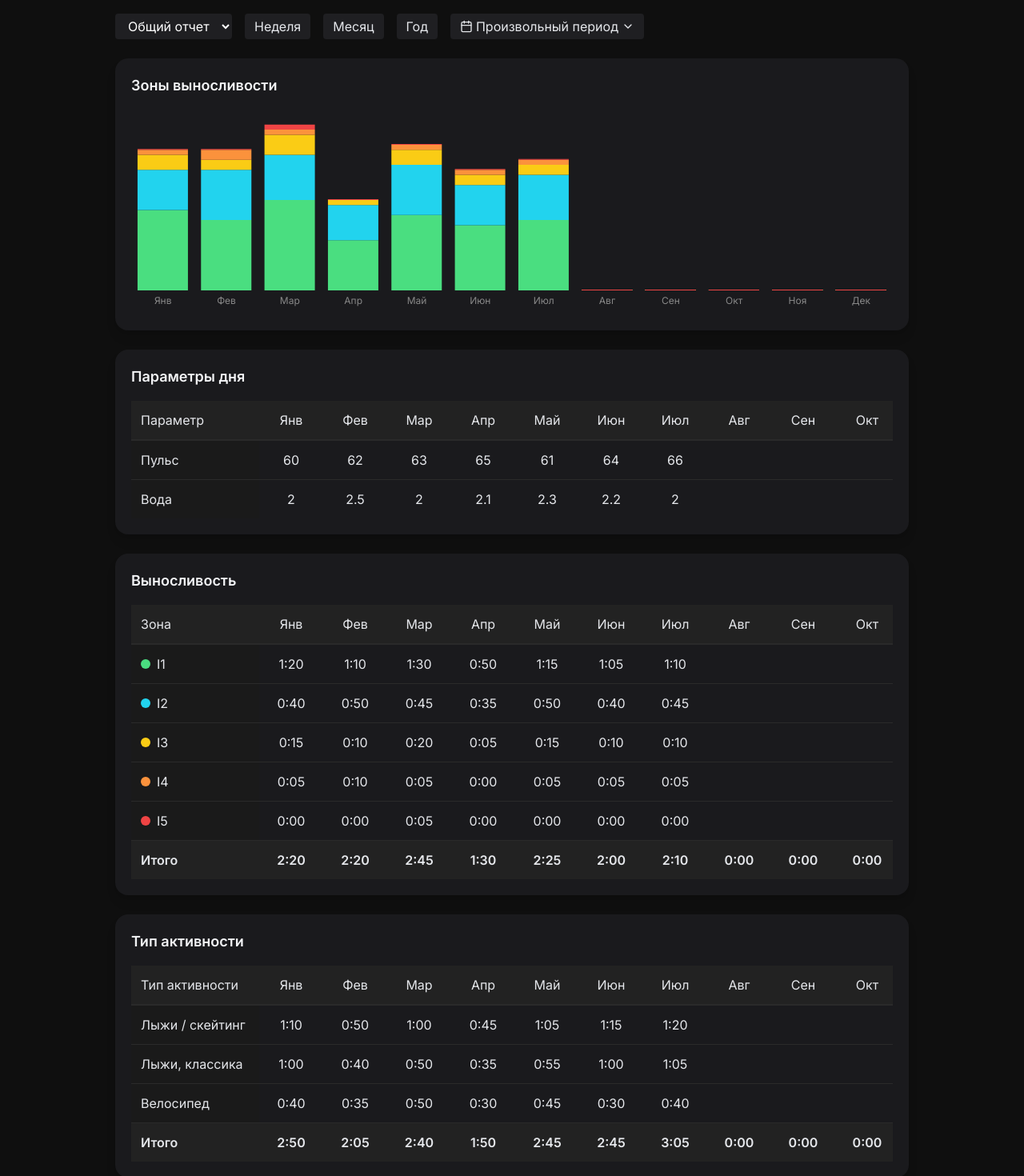
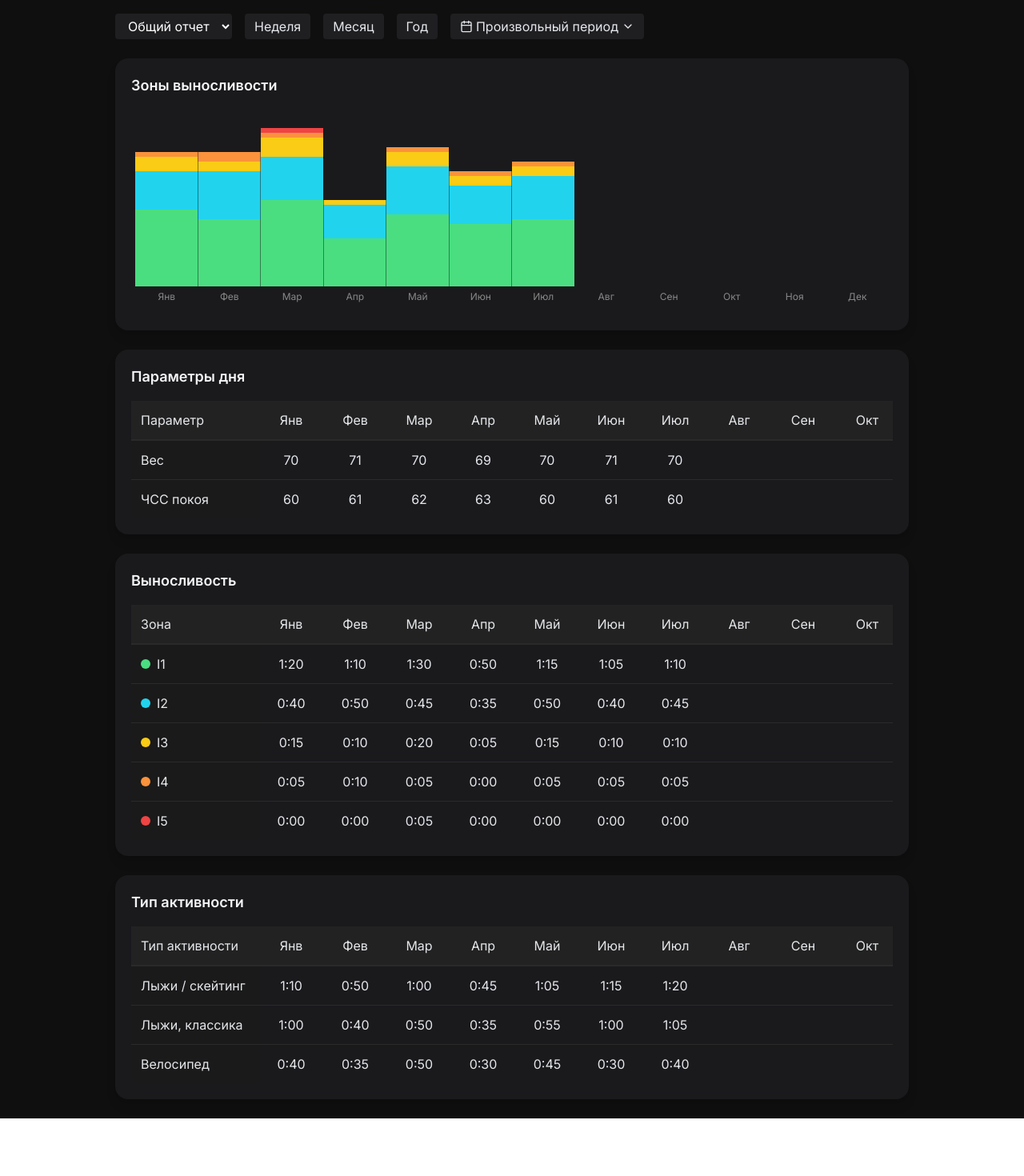
Before and after one commit to mbaliabin/dagbook-test, a React (Vite) app in the folder fasx-frontend/: page /statistics in a window 1280 px wide. Shown: the part 180-1650 px from the top of the page at 80% size. After the commit the page ends 1578 px from the top, so only its background shows below. Built offline with nearby package versions, Linux system fonts and the light colour scheme.

Commit message:
Доработка StatisticsPage.tsx 310

```diff
--- a/fasx-frontend/src/pages/StatisticsPage.tsx
+++ b/fasx-frontend/src/pages/StatisticsPage.tsx
@@ -2,6 +2,7 @@ import React, { useRef } from "react";
 import { useNavigate, useLocation } from "react-router-dom";
 import dayjs from "dayjs";
 import "dayjs/locale/ru";
+import weekOfYear from "dayjs/plugin/weekOfYear";
 import {
   Home,
   BarChart3,
@@ -23,7 +24,6 @@ import { DateRange } from "react-date-range";
 import { ru } from "date-fns/locale";
 import "react-date-range/dist/styles.css";
 import "react-date-range/dist/theme/default.css";
-import weekOfYear from "dayjs/plugin/weekOfYear";
 
 dayjs.extend(weekOfYear);
 dayjs.locale("ru");
@@ -45,6 +45,8 @@ export default function StatsPage() {
   });
   const [showDateRangePicker, setShowDateRangePicker] =
     React.useState(false);
+
+  dayjs.extend(weekOfYear);
 
   const totals = {
     trainingDays: 83,
@@ -147,6 +149,19 @@ export default function StatsPage() {
     };
   });
 
+  const sumColumn = (rows: any[], colIndex: number) => {
+    let sum = 0;
+    rows.forEach((row) => {
+      const val = row.months[colIndex];
+      if (typeof val === "number") sum += val;
+      else if (typeof val === "string") {
+        const [h, m] = val.split(":").map(Number);
+        sum += h * 60 + m;
+      }
+    });
+    return formatTime(sum);
+  };
+
   const scrollRefs = [
     useRef<HTMLDivElement>(null),
     useRef<HTMLDivElement>(null),
@@ -160,56 +175,27 @@ export default function StatsPage() {
     });
   };
 
-  const sumColumn = (rows: any[], colIndex: number) => {
-    let sum = 0;
-    rows.forEach((row) => {
-      const val = row.months[colIndex];
-      if (typeof val === "number") sum += val;
-      else if (typeof val === "string") {
-        const [h, m] = val.split(":").map(Number);
-        sum += h * 60 + m;
-      }
-    });
-    return formatTime(sum);
-  };
-
   const TableSection: React.FC<{ table: any; index: number }> = ({
     table,
     index,
   }) => {
-    const weekColWidth = 80;
-    const monthColWidth = 100;
-    const yearColWidth = 80;
+    const colWidth = Math.max(80, Math.floor(900 / filteredMonths.length));
     const leftColWidth = 160;
     const totalColWidth = 80;
-
-    const colWidth =
-      periodType === "week"
-        ? weekColWidth
-        : periodType === "month"
-        ? monthColWidth
-        : yearColWidth;
-
-    const computedMinWidth = Math.max(
-      900,
-      filteredMonths.length * colWidth + leftColWidth + totalColWidth
-    );
+    const computedMinWidth =
+      filteredMonths.length * colWidth + leftColWidth + totalColWidth;
 
     return (
       <div className="bg-[#1a1a1d] p-5 rounded-2xl shadow-lg">
         <h2 className="text-lg font-semibold text-gray-100 mb-4">
           {table.title}
         </h2>
-
         <div
           ref={scrollRefs[index]}
           className="overflow-x-auto"
           onScroll={(e) => handleScroll(e, index)}
         >
-          <div
-            style={{ minWidth: computedMinWidth }}
-            className="transition-all duration-300"
-          >
+          <div style={{ minWidth: computedMinWidth }}>
             {/* HEADER */}
             <div className="flex bg-[#222] border-b border-[#2a2a2a] sticky top-0 z-10">
               <div
@@ -222,7 +208,6 @@ export default function StatsPage() {
                   ? "Зона"
                   : "Тип активности"}
               </div>
-
               {filteredMonths.map((m, idx) => (
                 <div
                   key={m + "-h-" + idx}
@@ -232,7 +217,6 @@ export default function StatsPage() {
                   {m}
                 </div>
               ))}
-
               <div
                 className="p-3 text-center font-medium bg-[#1f1f1f] flex-none"
                 style={{ width: totalColWidth }}
@@ -258,9 +242,8 @@ export default function StatsPage() {
                         style={{ backgroundColor: row.color }}
                       ></span>
                     )}
-                    <div className="truncate">{row.param}</div>
+                    <div className="truncate">{row.param || row.type}</div>
                   </div>
-
                   {filteredMonths.map((val: number | string, k: number) => (
                     <div
                       key={k}
@@ -272,7 +255,6 @@ export default function StatsPage() {
                         : formatTimeSafe(row.months[k])}
                     </div>
                   ))}
-
                   <div
                     className="p-3 text-center bg-[#1f1f1f] flex-none"
                     style={{ width: totalColWidth }}
@@ -281,34 +263,6 @@ export default function StatsPage() {
                   </div>
                 </div>
               ))}
-
-              {table.title !== "Параметры дня" && (
-                <div className="flex border-t border-[#2a2a2a] bg-[#222] font-semibold">
-                  <div
-                    className="p-3 sticky left-0 bg-[#222] z-10"
-                    style={{ width: leftColWidth }}
-                  >
-                    Итого
-                  </div>
-
-                  {filteredMonths.map((_, idx) => (
-                    <div
-                      key={idx}
-                      className="p-3 text-center flex-none"
-                      style={{ width: colWidth }}
-                    >
-                      {sumColumn(table.data, idx)}
-                    </div>
-                  ))}
-
-                  <div
-                    className="p-3 text-center flex-none"
-                    style={{ width: totalColWidth }}
-                  >
-                    —
-                  </div>
-                </div>
-              )}
             </div>
           </div>
         </div>
@@ -321,78 +275,12 @@ export default function StatsPage() {
     navigate("/login");
   };
 
-  const applyDateRange = () => setShowDateRangePicker(false);
-
   const menuItems = [
     { label: "Главная", icon: Home, path: "/daily" },
     { label: "Тренировки", icon: BarChart3, path: "/profile" },
     { label: "Планирование", icon: ClipboardList, path: "/planning" },
     { label: "Статистика", icon: CalendarDays, path: "/statistics" },
   ];
-
-  // ------------------- Диаграмма выносливости -------------------
-  const EnduranceChart = () => {
-    const chartData = filteredMonths.map((month, i) => {
-      const data: any = { month };
-      filteredEnduranceZones.forEach((zone) => {
-        data[zone.zone] = zone.months[i] ?? 0;
-      });
-      return data;
-    });
-
-    // Если мало месяцев, растягиваем бары
-    const barGap = filteredMonths.length < 3 ? 0 : 4;
-
-    return (
-      <div className="bg-[#1a1a1d] p-5 rounded-2xl shadow-lg">
-        <h2 className="text-lg font-semibold mb-4 text-gray-100">
-          Зоны выносливости
-        </h2>
-        <div className="h-64 w-full">
-          <ResponsiveContainer width="100%" height="100%">
-            <BarChart data={chartData} margin={{ left: 0, right: 0 }} barGap={barGap}>
-              <XAxis
-                dataKey="month"
-                axisLine={false}
-                tickLine={false}
-                tick={{ fill: "#888", fontSize: 12 }}
-              />
-              <Tooltip
-                content={({ active, payload }: any) => {
-                  if (active && payload && payload.length) {
-                    return (
-                      <div className="bg-[#222] text-white p-2 rounded">
-                        {payload.map((p: any) => (
-                          <div key={p.dataKey} className="flex items-center gap-1">
-                            <span
-                              className="w-3 h-3 rounded-full"
-                              style={{ backgroundColor: p.fill }}
-                            ></span>
-                            {p.dataKey}: {p.value}
-                          </div>
-                        ))}
-                      </div>
-                    );
-                  }
-                  return null;
-                }}
-              />
-              {filteredEnduranceZones.map((zone) => (
-                <Bar
-                  key={zone.zone}
-                  dataKey={zone.zone}
-                  stackId="a"
-                  fill={zone.color}
-                  minPointSize={1}
-                />
-              ))}
-            </BarChart>
-          </ResponsiveContainer>
-        </div>
-      </div>
-    );
-  };
-  // -------------------------------------------------------------
 
   return (
     <div className="min-h-screen bg-[#0f0f0f] text-gray-200 p-6 w-full">
@@ -414,7 +302,6 @@ export default function StatsPage() {
             <button className="bg-blue-600 hover:bg-blue-700 text-white text-sm px-3 py-1 rounded flex items-center">
               <Plus className="w-4 h-4 mr-1" /> Добавить тренировку
             </button>
-
             <button
               onClick={handleLogout}
               className="bg-blue-600 hover:bg-blue-700 text-white text-sm px-3 py-1 rounded flex items-center"
@@ -446,7 +333,7 @@ export default function StatsPage() {
           })}
         </div>
 
-        {/* REPORT/PERIOD */}
+        {/* PERIOD */}
         <div className="flex flex-wrap gap-4 mb-4">
           <select
             className="bg-[#1f1f22] text-white px-3 py-1 rounded"
@@ -493,62 +380,129 @@ export default function StatsPage() {
                       endDate: item.selection.endDate,
                     })
                   }
+                  showSelectionPreview
                   moveRangeOnFirstSelection={false}
-                  ranges={[{ startDate: dateRange.startDate, endDate: dateRange.endDate, key: "selection" }]}
+                  months={1}
+                  ranges={[
+                    {
+                      startDate: dateRange.startDate,
+                      endDate: dateRange.endDate,
+                      key: "selection",
+                    },
+                  ]}
+                  direction="horizontal"
+                  rangeColors={["#3b82f6"]}
+                  className="text-white"
                   locale={ru}
-                  showMonthAndYearPickers={true}
-                  className="bg-[#1a1a1d] text-white"
+                  weekStartsOn={1}
                 />
-                <button
-                  onClick={applyDateRange}
-                  className="bg-blue-600 hover:bg-blue-700 text-white px-3 py-1 rounded mt-2 w-full"
-                >
-                  Применить
-                </button>
+
+                <div className="flex justify-end mt-2 space-x-2">
+                  <button
+                    onClick={() => setShowDateRangePicker(false)}
+                    className="px-3 py-1 rounded border border-gray-600 hover:bg-gray-700 text-gray-300"
+                  >
+                    Отмена
+                  </button>
+                  <button
+                    onClick={() => setShowDateRangePicker(false)}
+                    className="px-3 py-1 rounded bg-blue-600 hover:bg-blue-700 text-white"
+                  >
+                    Применить
+                  </button>
+                </div>
               </div>
             )}
           </div>
         </div>
 
-        {/* CHART */}
-        <EnduranceChart />
+        {/* Диаграмма зон выносливости */}
+        <div className="bg-[#1a1a1d] p-5 rounded-2xl shadow-lg">
+          <h2 className="text-lg font-semibold mb-4 text-gray-100">
+            Зоны выносливости
+          </h2>
+          <div className="h-64 w-full">
+            <ResponsiveContainer width="100%" height="100%">
+              <BarChart
+                data={filteredMonths.map((month, i) => {
+                  const data: any = { month };
+                  filteredEnduranceZones.forEach((zone) => {
+                    data[zone.zone] = zone.months[i] ?? 0;
+                  });
+                  return data;
+                })}
+                barGap={0}
+                barCategoryGap="0%"
+              >
+                <XAxis
+                  dataKey="month"
+                  axisLine={false}
+                  tickLine={false}
+                  tick={{ fill: "#888", fontSize: 12 }}
+                />
+                <Tooltip
+                  content={({ active, payload }: any) => {
+                    if (active && payload && payload.length) {
+                      return (
+                        <div className="bg-[#222] text-white p-2 rounded">
+                          {payload.map((p: any) => (
+                            <div key={p.dataKey}>
+                              {p.dataKey}: {p.value}
+                            </div>
+                          ))}
+                        </div>
+                      );
+                    }
+                    return null;
+                  }}
+                />
+                {filteredEnduranceZones.map((zone) => (
+                  <Bar
+                    key={zone.zone}
+                    dataKey={zone.zone}
+                    stackId="a"
+                    fill={zone.color}
+                  />
+                ))}
+              </BarChart>
+            </ResponsiveContainer>
+          </div>
+        </div>
 
-        {/* TABLES */}
+        {/* Таблицы */}
         <div className="space-y-6">
           <TableSection
+            index={0}
             table={{
               title: "Параметры дня",
               data: [
-                { param: "Пульс", months: [60, 62, 63, 65, 61, 64, 66] },
-                { param: "Вода", months: [2, 2.5, 2, 2.1, 2.3, 2.2, 2] },
+                { param: "Вес", months: [70, 71, 70, 69, 70, 71, 70], total: 0 },
+                { param: "ЧСС покоя", months: [60, 61, 62, 63, 60, 61, 60], total: 0 },
               ],
             }}
-            index={0}
           />
-
           <TableSection
+            index={1}
             table={{
               title: "Выносливость",
-              data: filteredEnduranceZones.map((z) => ({
-                param: z.zone,
-                color: z.color,
-                months: z.months,
-                total: z.total,
+              data: filteredEnduranceZones.map((zone) => ({
+                param: zone.zone,
+                color: zone.color,
+                months: zone.months,
+                total: formatTime(zone.total),
               })),
             }}
-            index={1}
           />
-
           <TableSection
+            index={2}
             table={{
               title: "Тип активности",
               data: filteredMovementTypes.map((m) => ({
-                param: m.type,
+                type: m.type,
                 months: m.months,
-                total: m.total,
+                total: formatTime(m.total),
               })),
             }}
-            index={2}
           />
         </div>
       </div>
```
